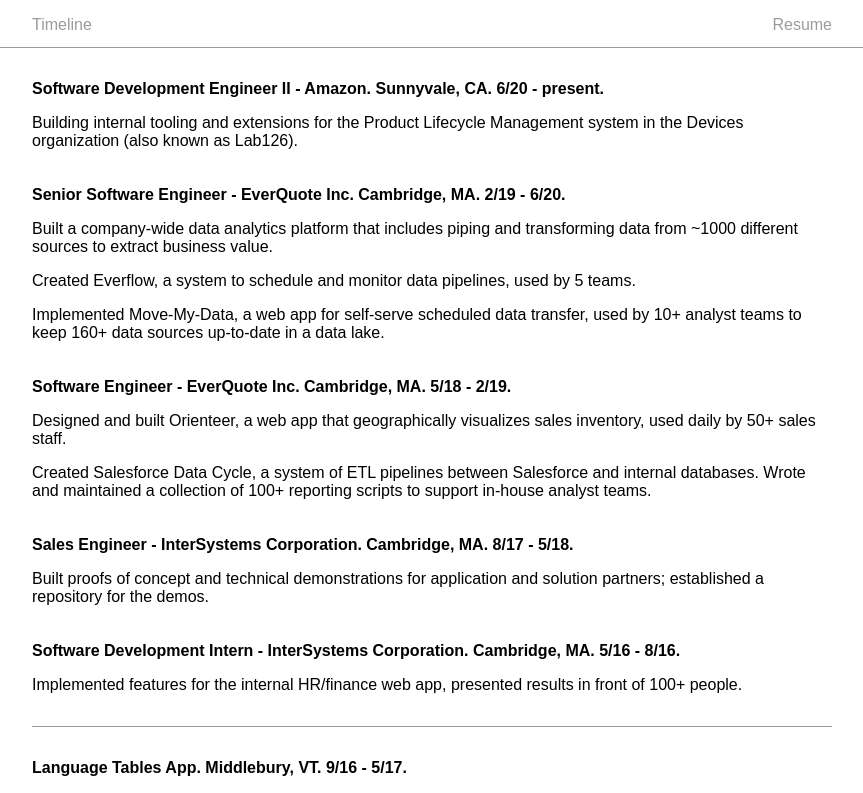
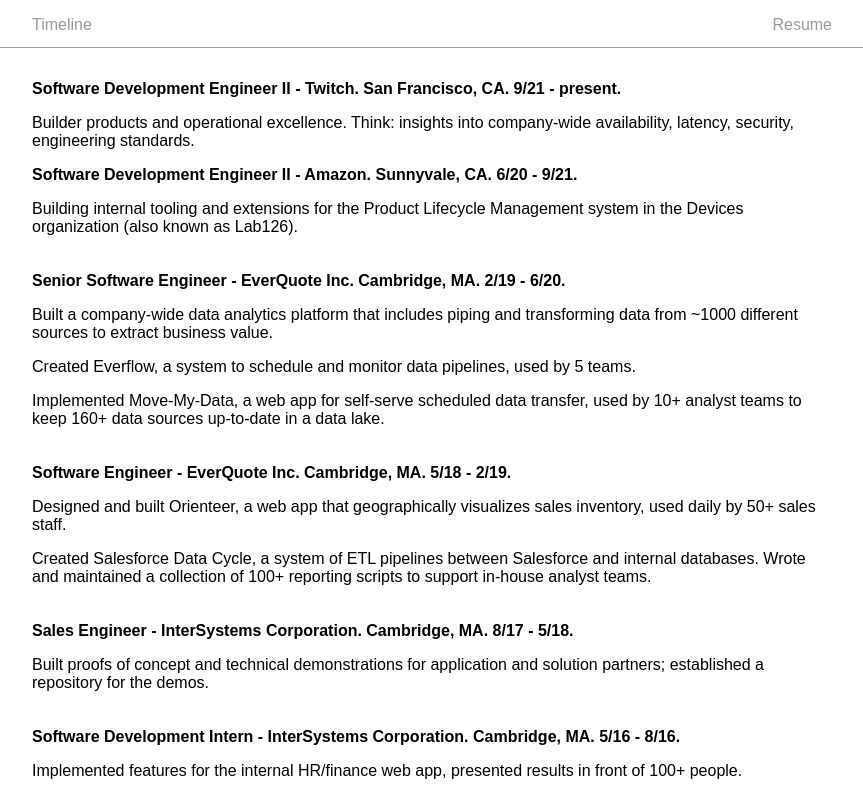
Before and after one commit to aamangeldi/amangeldi.info, a Next.js app: page /resume in a window 1280 px wide. Shown: the top 793 px of the page, without its empty margins (208-1071 px from the left). Built offline with nearby package versions, Linux system fonts and the light colour scheme.

Commit message:
Add Twitch info

```diff
--- a/pages/resume.js
+++ b/pages/resume.js
@@ -4,8 +4,12 @@
   return (
     <Layout>
       <div className='bottom-line padded-bottom'>
+      <div>
+          <p className='bolded'>Software Development Engineer II - Twitch. San Francisco, CA. 9/21 - present.</p>
+          <p>Builder products and operational excellence. Think: insights into company-wide availability, latency, security, engineering standards.</p>
+        </div>
         <div>
-          <p className='bolded'>Software Development Engineer II - Amazon. Sunnyvale, CA. 6/20 - present.</p>
+          <p className='bolded'>Software Development Engineer II - Amazon. Sunnyvale, CA. 6/20 - 9/21.</p>
           <p>Building internal tooling and extensions for the Product Lifecycle Management system in the Devices organization (also known as Lab126).</p>
         </div>
         <div className='padded-top-element'>
--- a/pages/timeline.js
+++ b/pages/timeline.js
@@ -16,7 +16,8 @@
     ],
     '2018': ['Joined EverQuote as a software engineer.'],
     '2019': ['Promoted to senior software engineer at EverQuote.'],
-    '2020': ['Joined Amazon as a software development engineer II.']
+    '2020': ['Joined Amazon as a software development engineer II.'],
+    '2021': ['Transferred over to Twitch, to work on builder products.']
   }
   const mapFacts = (facts) => {
     return Object.entries(facts).map(([key, value]) => {
```
Also changed, not shown: 1 other file (tests, documents, lock files or other folders).
